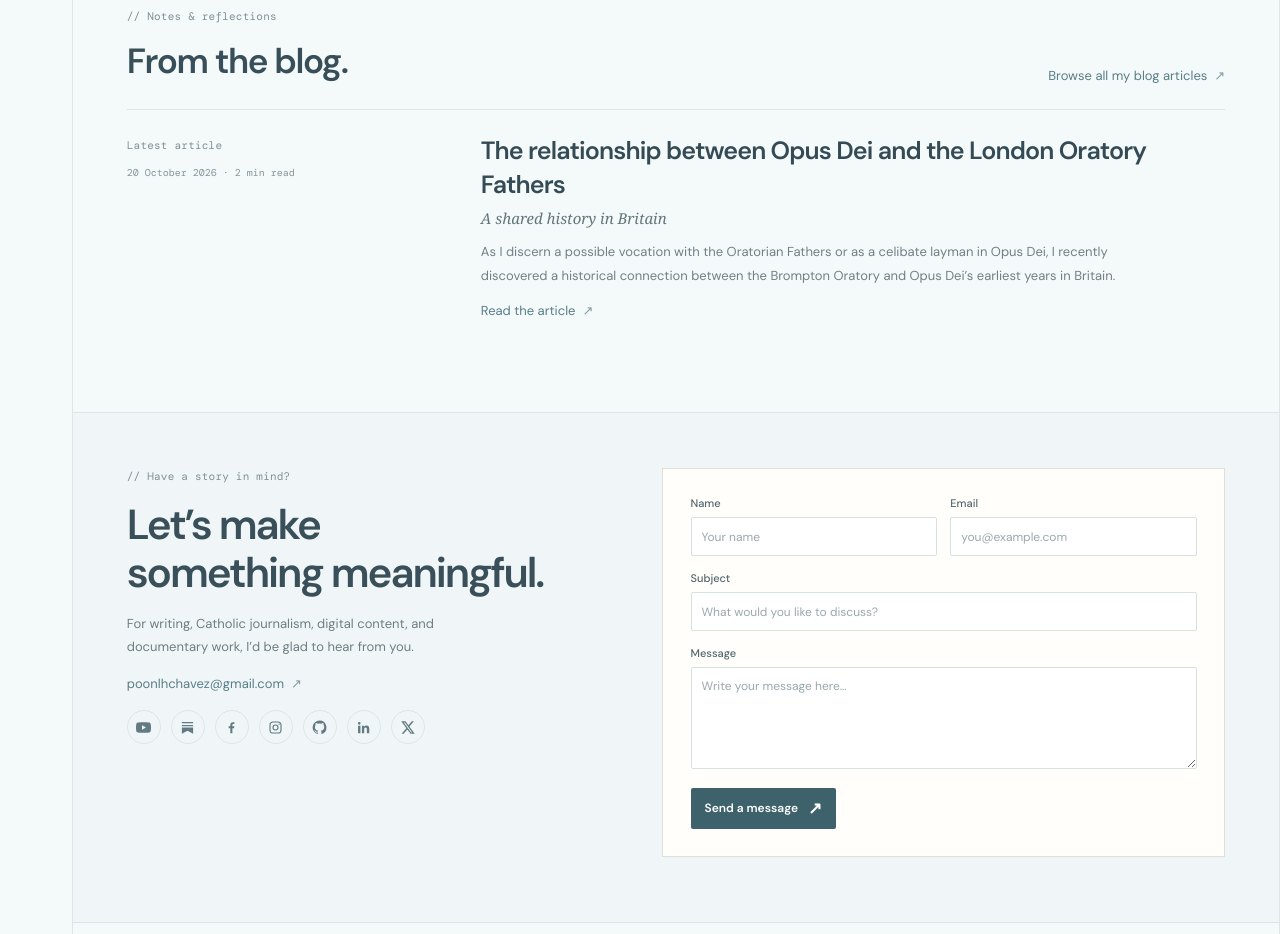
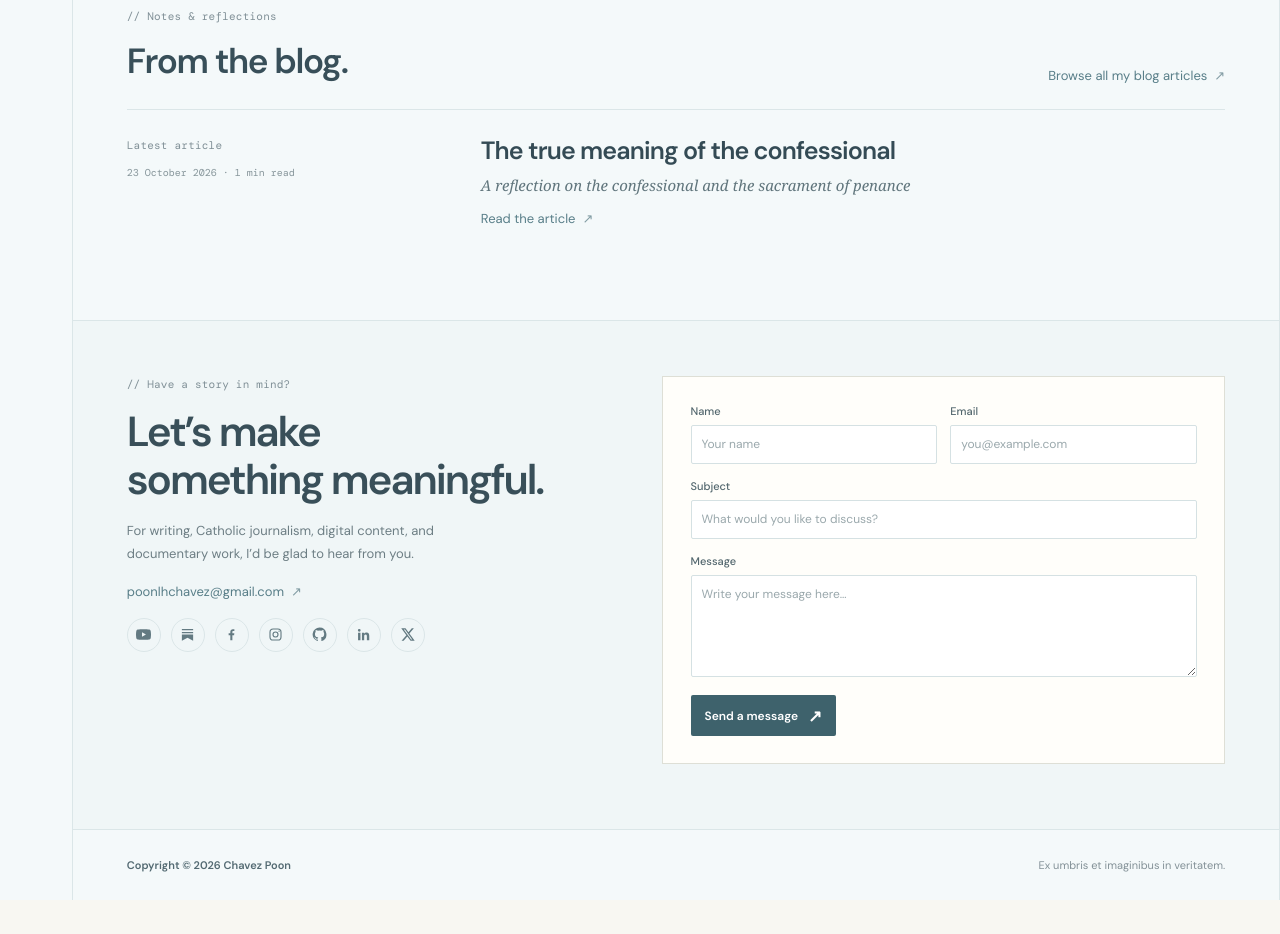
Before and after one commit to poonlonghei/poonlonghei.github.io, a Next.js app: page / in a window 1280 px wide. Shown: the part 1980-2914 px from the top of the page. After the commit the page ends 2880 px from the top, so only its background shows below. Built offline with nearby package versions, Linux system fonts and the light colour scheme; a web font is replaced by a local one.

Commit message:
added new blog post

```diff
--- a/src/content.ts
+++ b/src/content.ts
@@ -26,6 +26,30 @@ export type BlogPost = {
 };
 
 export const posts: BlogPost[] = [
+  {
+    slug: "the-confessional",
+    title: "The true meaning of the confessional",
+    subtitle: "A reflection on the confessional and the sacrament of penance",
+    date: "23 October 2026",
+    isoDate: "2026-10-23",
+    readingTime: "1 min read",
+    sections: [
+      { heading: "The confessional as a place of encounter", paragraphs: [
+        "The confessional is not just a place where we confess our sins; it is a place where we encounter the mercy and love of God. It is a sacred space where we can lay bare our hearts, seek forgiveness, and receive the grace to turn away from sin and grow in holiness.",
+        "In the confessional, we are reminded that God’s love is greater than our sins, and that His mercy is always available to us. It is a place of healing, reconciliation, and transformation."
+      ]},
+      { heading: "A call to conversion", paragraphs: [
+        "The sacrament of penance calls us to conversion, to turn away from sin and embrace a life of virtue. It challenges us to examine our consciences, acknowledge our failings, and seek to live more fully in accordance with God’s will.",
+        "Through the confessional, we are invited to experience the transformative power of God’s grace, to be renewed in our commitment to follow Christ, and to grow in our relationship with Him."
+      ]},
+      { heading: "The importance of regular confession", paragraphs: [
+        "Regular confession is an important part of the Christian life. It helps us to remain vigilant against sin, to cultivate humility, and to deepen our relationship with God. By regularly participating in the sacrament of penance, we can experience ongoing spiritual growth and renewal."
+      ]},
+      { heading: "Conclusion", paragraphs: [
+        "In conclusion, the confessional is a sacred space where we encounter the mercy and love of God. It is a place of healing, conversion, and spiritual growth. Let us approach the confessional with humility, sincerity, and a desire to be transformed by God’s grace."
+      ]}
+    ]
+  },
   {
     slug: "opus-dei-and-london-oratory",
     title: "The relationship between Opus Dei and the London Oratory Fathers",
```
